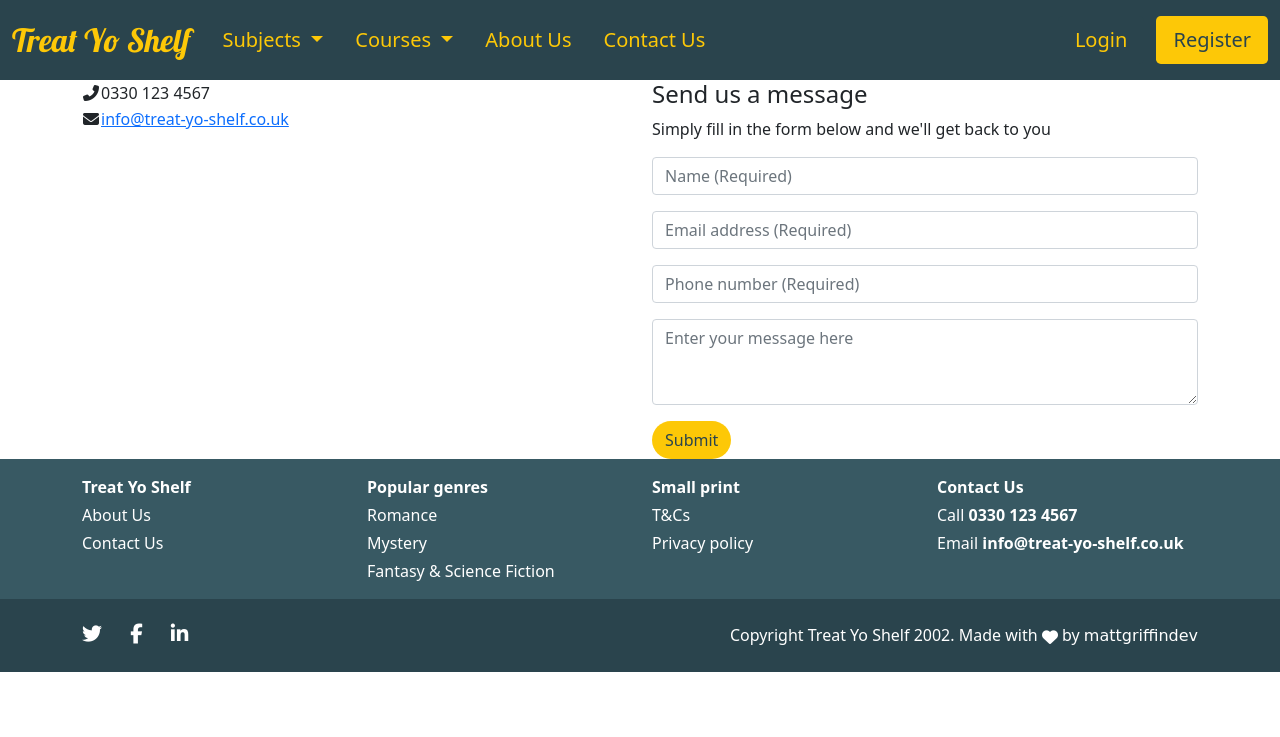
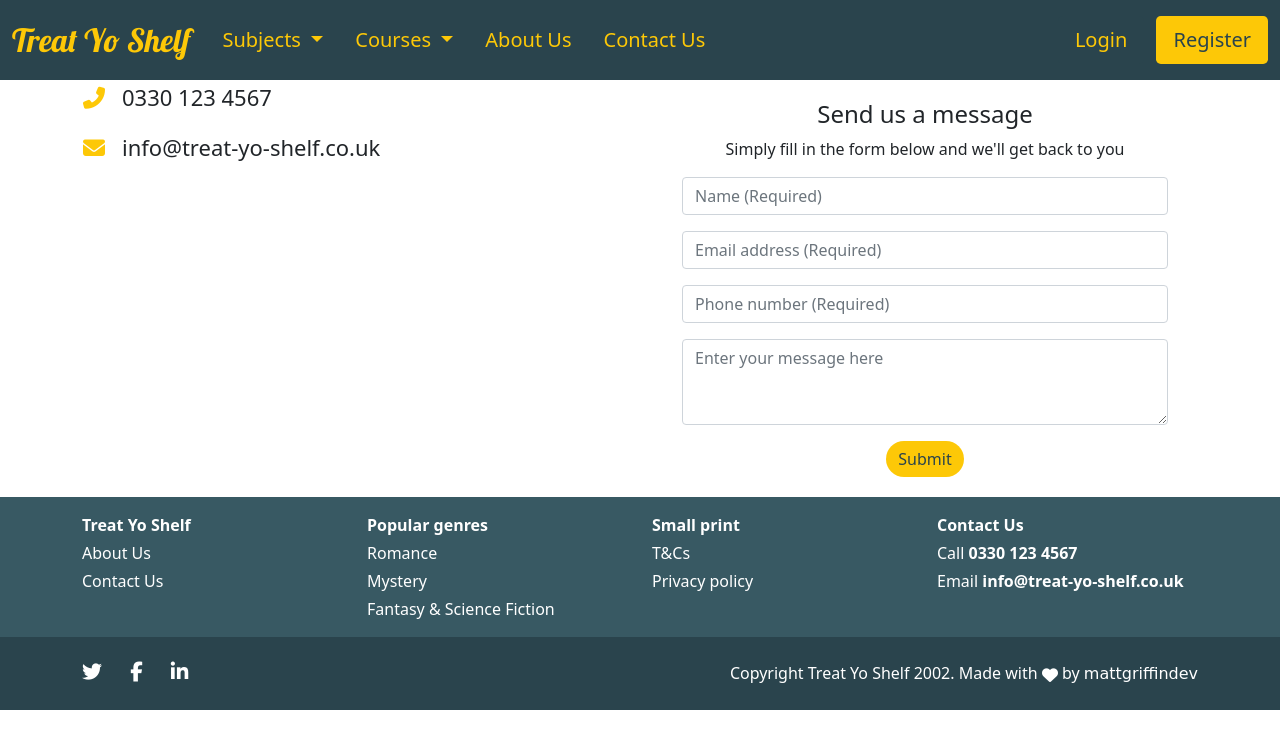
Before and after one commit to mattgriffindev/treat-yo-shelf, a Flask app: page /contact in a window 1280 px wide. Shown: the top 737 px of the page. Run offline with Flask 2, Linux system fonts and the light colour scheme; some libraries are stand-ins or nearby versions; some web fonts are replaced.

Commit message:
Add contact section styling

```diff
--- a/static/css/style.css
+++ b/static/css/style.css
@@ -12,6 +12,10 @@
 	--font2: 'Lobster', cursive;
 	--signature: 'M PLUS 1 Code', cursive;
 	  }
+
+* {
+	box-sizing: border-box;
+}
 
 html {
 	font-size: 16px;
@@ -162,6 +166,37 @@ html {
 	background-size: contain;
 }
 
+/*----------------------------------------------contact*/
+
+.contact-info td {
+	font-size: 1.375rem;
+	padding-right: 1rem;
+	padding-bottom: 1rem;
+}
+
+.contact-info a {
+	color: inherit;
+	text-decoration: none;
+}
+
+.contact-form {
+	color: var(--tertiary-text-color);
+	background-color: var(--secondary-bg-color);
+	padding: 20px 30px;
+	border: 1px solid var(--primary-text-color);
+	border-radius: 10px;
+	text-align: center;
+}
+
+.submit-btn {
+	border: 1px solid var(--tertiary-text-color);
+}
+
+.fa-phone-alt,
+.fa-envelope {
+	color: var(--brand-color);
+}
+
 /*-----------------------------------------------------------------bottom-*/
 
 #bottom {
```
